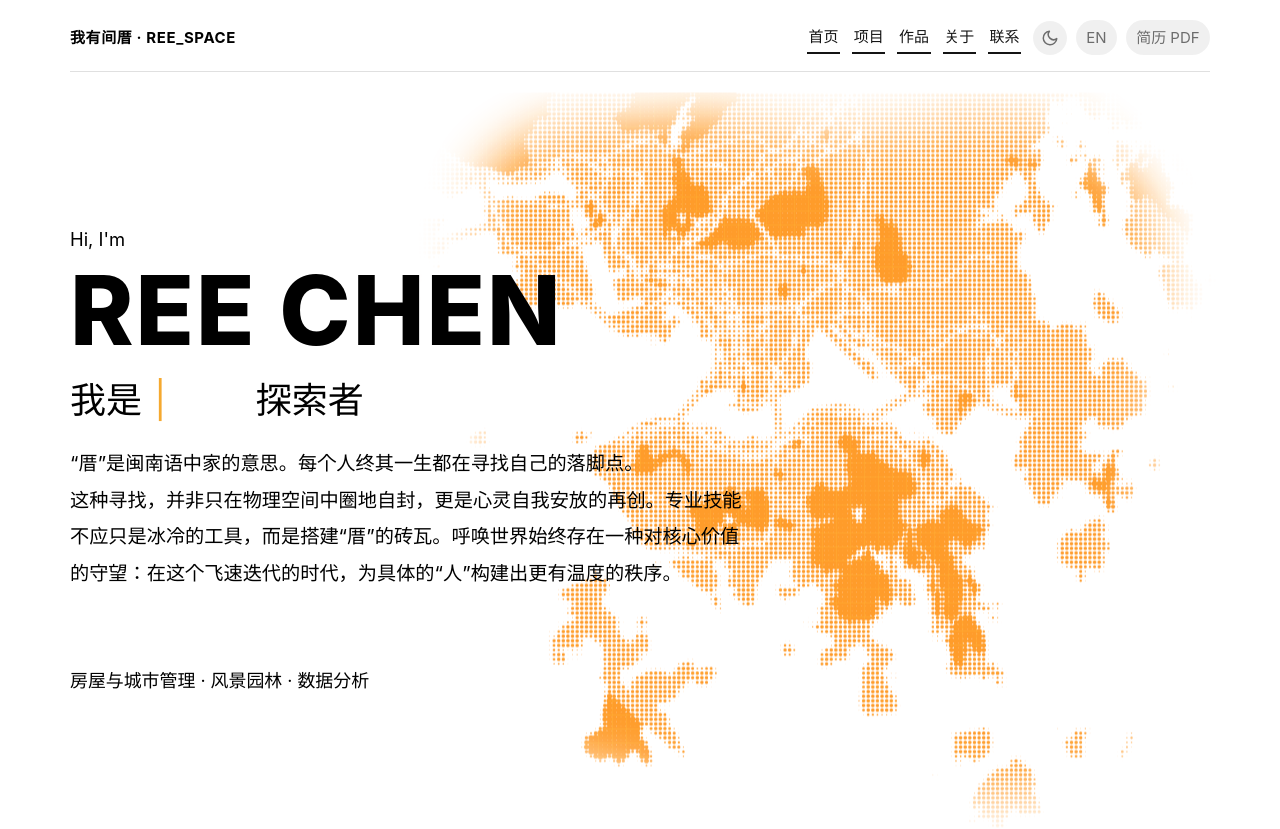
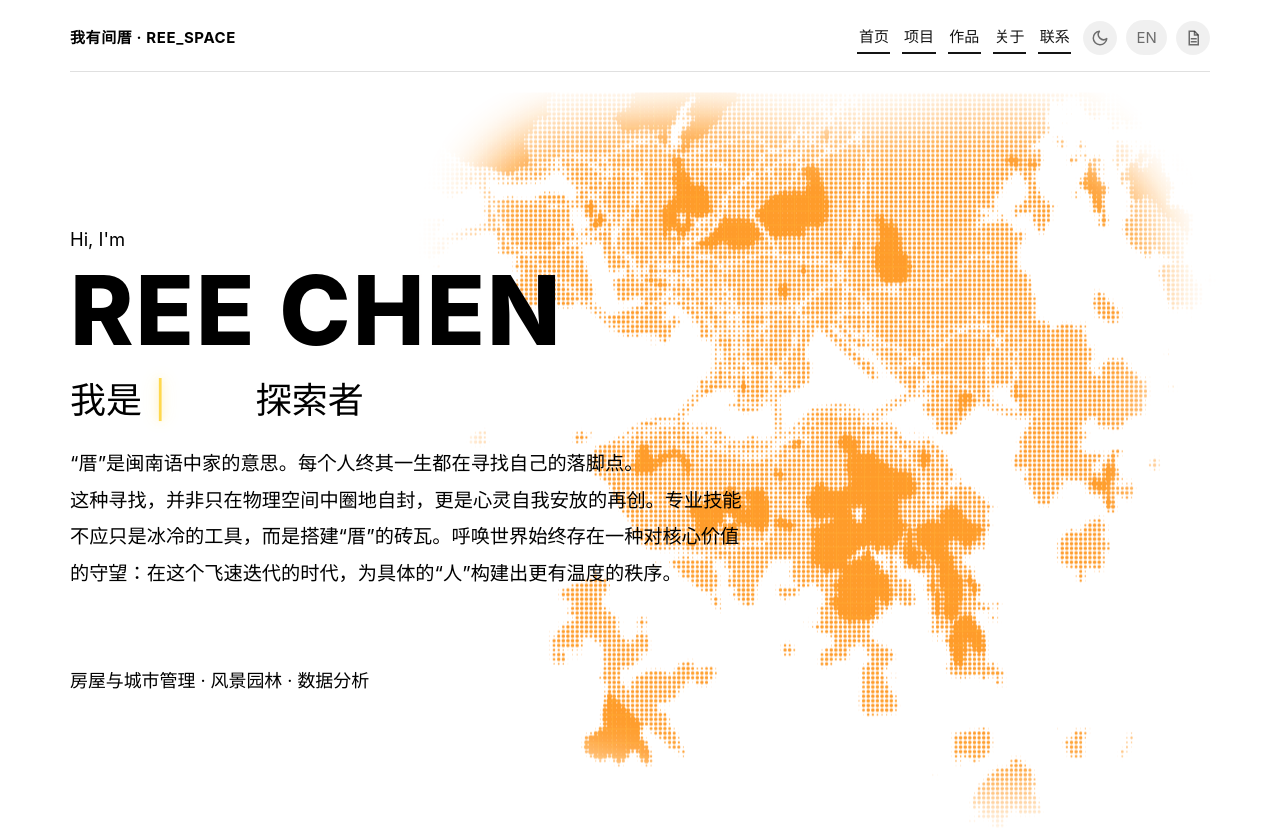
Before and after one commit to Rysen030800/REE_SPACE, a Vue app: page / in a window 1280 px wide. Shown: the top 829 px of the page. Built offline with nearby package versions, Linux system fonts and the light colour scheme; the HTML template or start-up script is replaced by a standard one.

Commit message:
style: brighten hero typed-word glow and use desktop resume file icon

```diff
--- a/src/App.vue
+++ b/src/App.vue
@@ -96,7 +96,12 @@ function closeMobileMenu() {
             {{ langButtonText }}
           </button>
 
-          <a class="nav-action resume" href="/resume.pdf" download>{{ text.nav.resume }}</a>
+          <a class="nav-action resume-icon" href="/resume.pdf" :aria-label="text.nav.resume" :title="text.nav.resume" download>
+            <svg viewBox="0 0 24 24" width="18" height="18" aria-hidden="true">
+              <path fill="none" stroke="currentColor" stroke-width="2" d="M7 3h7l5 5v13H7z" />
+              <path fill="none" stroke="currentColor" stroke-width="2" d="M14 3v5h5M9 13h8M9 17h8" />
+            </svg>
+          </a>
         </div>
 
         <div class="nav-controls mobile-tools">
@@ -295,6 +300,15 @@ function closeMobileMenu() {
   line-height: 1.1;
   font: inherit;
   transition: background-color 0.3s ease, color 0.3s ease;
+}
+
+.resume-icon {
+  width: 34px;
+  height: 34px;
+  display: inline-flex;
+  align-items: center;
+  justify-content: center;
+  padding: 0;
 }
 
 .nav-icon {
--- a/src/views/HomeView.vue
+++ b/src/views/HomeView.vue
@@ -275,24 +275,36 @@ onBeforeUnmount(() => {
 
 .typed-word {
   font-weight: 800;
-  color: #f5a92f;
+  color: #ffd84d;
+  text-shadow:
+    0 0 8px rgba(255, 216, 77, 0.55),
+    0 0 18px rgba(255, 216, 77, 0.35);
 }
 
 :root[data-theme='dark'] .typed-word {
-  color: #2f3cf5;
+  color: #4be7ff;
+  text-shadow:
+    0 0 10px rgba(75, 231, 255, 0.65),
+    0 0 22px rgba(75, 231, 255, 0.4);
 }
 
 .typed::after {
   content: '|';
   display: inline-block;
   margin-left: 0.06em;
-  color: #f5a92f;
+  color: #ffd84d;
+  text-shadow:
+    0 0 8px rgba(255, 216, 77, 0.45),
+    0 0 18px rgba(255, 216, 77, 0.3);
   line-height: 1;
   animation: blink 1s steps(1) infinite;
 }
 
 :root[data-theme='dark'] .typed::after {
-  color: #2f3cf5;
+  color: #4be7ff;
+  text-shadow:
+    0 0 10px rgba(75, 231, 255, 0.6),
+    0 0 20px rgba(75, 231, 255, 0.35);
 }
 
 .statement {
```
